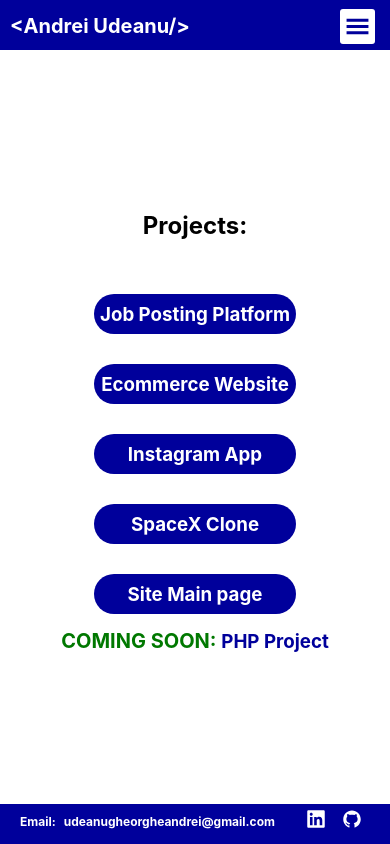
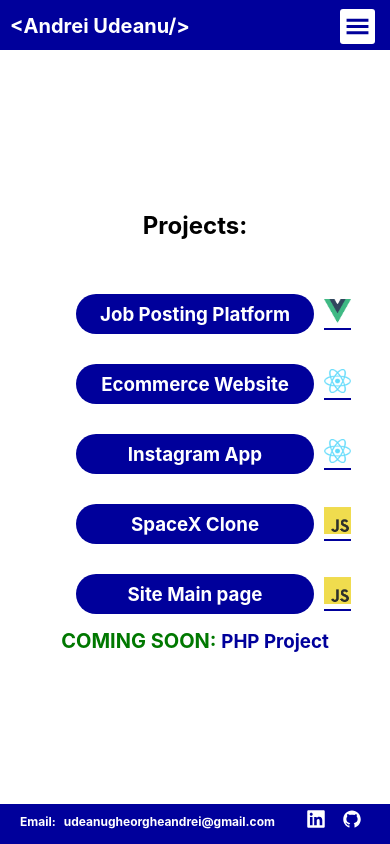
Before and after one commit to g-andrei-u/Portfolio_Website, a React (Create React App) app: page /projects in a window 390 px wide. Built offline with nearby package versions, Linux system fonts and the light colour scheme.

Commit message:
Fixing bugs

```diff
--- a/src/Componets/Common/Footer.tsx
+++ b/src/Componets/Common/Footer.tsx
@@ -16,7 +16,7 @@
                     <Link to='https://www.linkedin.com/in/andrei-udeanu/' target='_blank'>
                         <FaLinkedin />
                     </Link>
-                    <Link to='https://www.linkedin.com/in/andrei-udeanu/' target='_blank'>
+                    <Link to='https://github.com/g-andrei-u' target='_blank'>
                         <AiFillGithub />
                     </Link>
                 </div>
--- a/src/Componets/Projects/Assets/data.tsx
+++ b/src/Componets/Projects/Assets/data.tsx
@@ -12,7 +12,7 @@
         image: jobs,
         desc: 'This web app will create a job post based on your description and will appear alongside the other posts',
         stack: [' Vue.js ', 'TypeScript', ' Vue-Router '],
-        responsive: false,
+        responsive: true,
         projectLink: 'https://jobsplatform.netlify.app/',
         codeLink: 'https://github.com/g-andrei-u/Job_Posting_Platform'
     },
--- a/src/Componets/Projects/Projects.css
+++ b/src/Componets/Projects/Projects.css
@@ -23,11 +23,25 @@
     margin: 15px 0;
 }
 
+.project-link:hover {
+    border: 3px solid rgb(0, 120, 0);
+    transition: 200ms;
+}
+
 .project-link a {
     text-decoration: none;
     text-align: center;
     color: white;
     width: 100%;
+}
+
+.project-link img {
+    width: 27px;
+    margin: 0;
+    position: relative;
+    left: 45px;
+    padding-bottom: 5px;
+    border-bottom: 2px solid rgb(0, 0, 155);
 }
 
 .project-arrow {
@@ -52,11 +66,16 @@
 @media screen and (max-width: 480px) {
 
     .projects {
-        width: 80%;
+        width: 87%;
     }
 
     .project-link {
-        width: 65%;
+        width: 70%;
+    }
+
+    .project-link img {
+        position: absolute;
+        left: 88%;
     }
 
     .project-arrow {
--- a/src/Componets/Projects/Projects.tsx
+++ b/src/Componets/Projects/Projects.tsx
@@ -4,34 +4,23 @@
 import { TiChevronRightOutline } from 'react-icons/ti';
 import { projects } from './Assets/data';
 import { Animation } from '../Common/Animation';
+import vue from '../Images/Vue.png';
+import react from '../Images/React.png';
+import js from '../Images/javascript.png';
 
 
 const Projects: React.FC = () => {
 
     const projectsPage = useRef<HTMLDivElement>(null);
-    //const arrow = useRef<HTMLDivElement>(null);
 
-    /*useEffect(() => {
-        const observer = new IntersectionObserver((entries) => {
-
-            entries.forEach((entrie) => {
-                if(entrie.isIntersecting) {
-
-                    entrie.target.classList.add('arrow-animation');
-                }
-            });
-        });
-
-        if (arrow.current) {
-          observer.observe(arrow.current);
-        }
-
-        return () => {
-          if (arrow.current) {
-            observer.unobserve(arrow.current);
-          }
-        };
-    }, []);*/
+    const imageSource = (skills: string[]) => {
+      if (skills.includes(' Vue.js ')) {
+        return vue;
+      } else if (skills.includes(' React ')) {
+        return react;
+      }
+      return js;
+    };
 
     Animation(projectsPage);
 
@@ -40,15 +29,18 @@
         <section className="projects" ref={projectsPage}>
             <h2 style={{paddingBottom: '20px'}}>Projects:</h2>
             <div className='projects-links'>
-                {projects.map((project) => (
-                    <div className='project-link'>
-                        {/*<div className='project-arrow' style={{color: 'rgb(0, 120, 0)'}} ref={arrow}><TiChevronRightOutline /></div>*/}
+                {projects.map((project) => {
+                  const imageSrc = imageSource(project.stack);
+                    return (<div key={project.title} className='project-link'>
+                      <>
                         <AnimationElement />
                         <Link to={project.path}>
                             <h3>{project.title}</h3>
                         </Link>
-                    </div>
-                ))}
+                        <img src={imageSrc} alt="icon" />
+                      </>
+                    </div>)
+                })}
 
                 <div className='' style={{backgroundColor: 'white'}} >
                     <h2 style={{display: 'inline', fontSize: '20px', color: 'rgb(0, 120, 0)'}}>COMING SOON: </h2>
--- a/src/Componets/Skills/Skills.css
+++ b/src/Componets/Skills/Skills.css
@@ -39,7 +39,7 @@
 }
 
 #img-html_css {
-    width: 80px;
+    width: 70px;
     margin: 0 5px 0 0;
 }
 
```
Also changed, not shown: src/Componets/Images/javascript.png.
